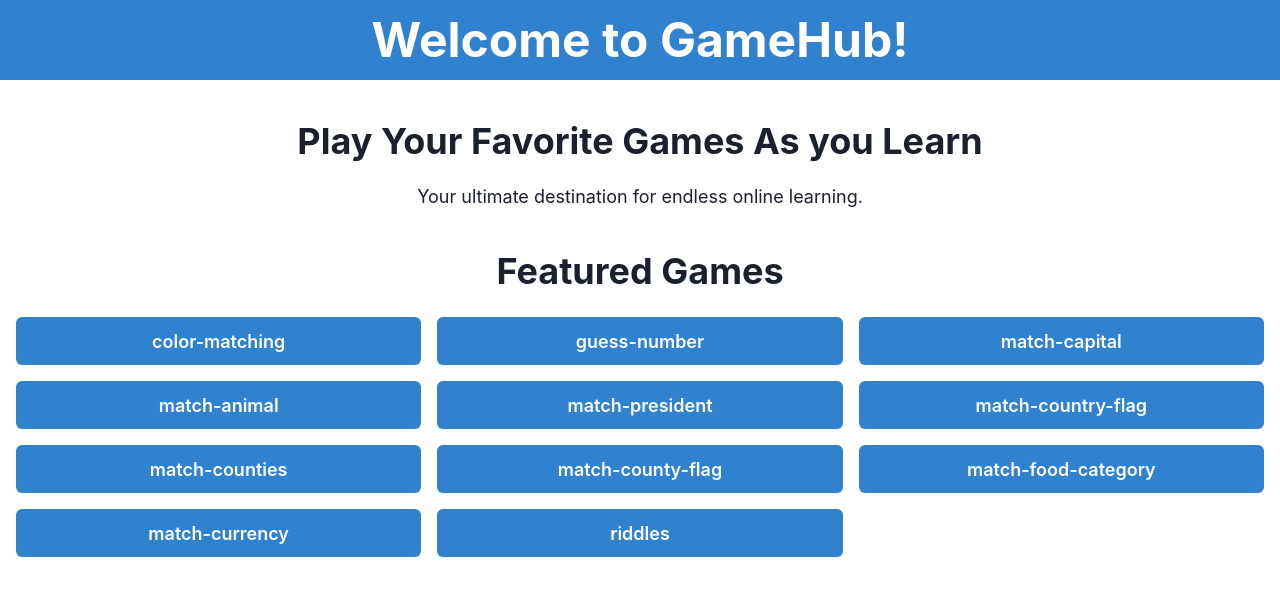
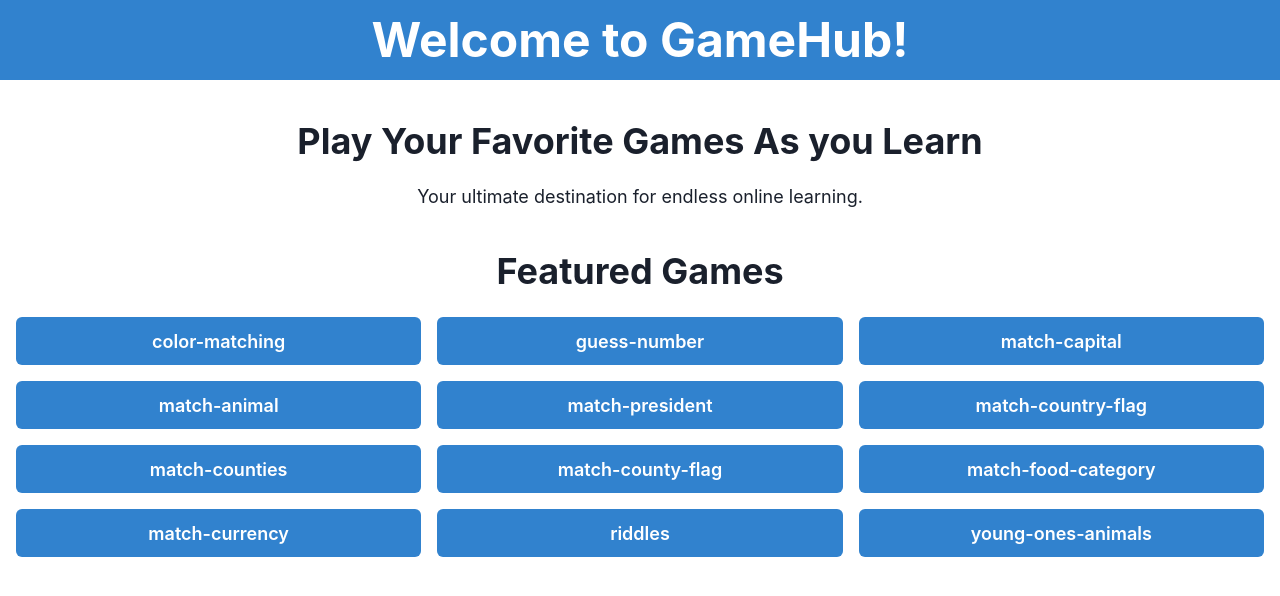
Before and after one commit to clinton-mwachia/react-games, a React (Vite) app: page / in a window 1280 px wide. Shown: the top 596 px of the page. Built offline with nearby package versions, Linux system fonts and the light colour scheme.

Commit message:
setup animal youngs game

```diff
--- a/package.json
+++ b/package.json
@@ -1,7 +1,7 @@
 {
   "name": "react-games",
   "private": true,
-  "version": "1.2.0",
+  "version": "1.3.0",
   "type": "module",
   "scripts": {
     "dev": "vite",
--- a/src/App.jsx
+++ b/src/App.jsx
@@ -34,6 +34,9 @@ const MatchCurrency = lazy(() =>
   import("./views/match-currencies/MatchCurrencies")
 );
 const Riddles = lazy(() => import("./views/riddles/Riddles"));
+const YoungOnesAnimals = lazy(() =>
+  import("./views/young-ones-animals/YoungOnesAnimals")
+);
 
 const Loading = () => {
   return (
@@ -70,6 +73,7 @@ const App = () => {
           <Route path="/match-food-category" element={<MatchFoodCategory />} />
           <Route path="/match-currency" element={<MatchCurrency />} />
           <Route path="/riddles" element={<Riddles />} />
+          <Route path="/young-ones-animals" element={<YoungOnesAnimals />} />
           <Route path={"*"} element={<NotFound />} />
         </Routes>
       </Suspense>
--- a/src/views/home/Home.jsx
+++ b/src/views/home/Home.jsx
@@ -19,6 +19,7 @@ const Home = () => {
     { to: "/match-food-category", name: "match-food-category" },
     { to: "/match-currency", name: "match-currency" },
     { to: "/riddles", name: "riddles" },
+    { to: "/young-ones-animals", name: "young-ones-animals" },
   ];
   return (
     <Box textAlign="center" fontSize="xl">
--- /dev/null
+++ b/src/views/young-ones-animals/YoungOnesAnimals.jsx
@@ -0,0 +1,5 @@
+const YoungOnesAnimals = () => {
+  return <div>YoungOnesAnimals</div>;
+};
+
+export default YoungOnesAnimals;
```
